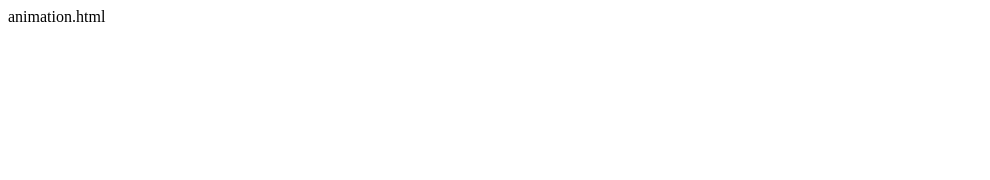
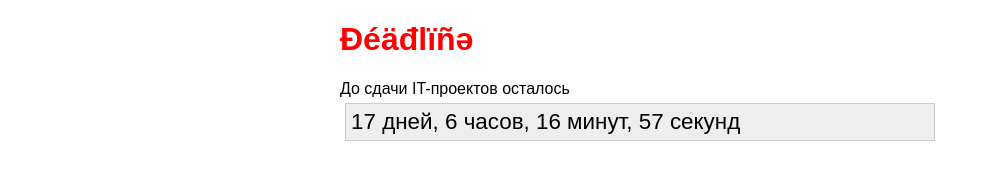
Before and after one commit to kodo-pp/kodo-pp.github.io, a plain HTML site: page index.html in a window 1280 px wide. Shown: the whole page, without its empty margins (0-990 px from the left). Drawn offline with Linux system fonts and the light colour scheme.

Commit message:
Add deadline counter

```diff
--- a/index.html
+++ b/index.html
@@ -1 +1,70 @@
-animation.html
+<!DOCTYPE html>
+<html lang="en" dir="ltr">
+    <head>
+        <meta charset="utf-8">
+        <title>Đéäđlïñə</title>
+        <style>
+            * {
+                font-family: sans-serif;
+            }
+            body {
+                margin: auto;
+                max-width: 600px;
+            }
+            .red {
+                color: red;
+            }
+            .output {
+                margin: 5px;
+                padding: 5px;
+                flex-direction: column;
+                background-color: #eee;
+                border: 1px solid #ccc;
+                font-size: 1.4em;
+            }
+        </style>
+    </head>
+    <body>
+        <h1 class="red">Đéäđlïñə</h1>
+        <div class="label">До сдачи IT-проектов осталось</div>
+        <div class="output" id="output">...</div>
+    </body>
+    <script type="text/javascript">
+        function getWordForm(value, list) {
+            if (parseInt((value % 100) / 10) == 1) {
+                return list[2];
+            } else if (value % 10 == 1) {
+                return list[0];
+            } else if (value % 10 < 5 && value % 10 != 0) {
+                return list[1];
+            } else {
+                return list[2];
+            }
+        }
+
+        const targetDate = new Date('November 2, 2018 23:59:59');
+        const outputElement = document.getElementById('output');
+        setInterval(function() {
+            const currentDate = new Date();
+            let diff = parseInt((targetDate - currentDate) / 1000);
+            if (diff < 0) {
+                outputElement.innerHTML = 'ничего';
+            } else {
+                const seconds = diff % 60;
+                diff = parseInt(diff / 60);
+                const minutes = diff % 60;
+                diff = parseInt(diff / 60);
+                const hours = diff % 24;
+                diff = parseInt(diff / 24);
+                const days = diff;
+
+                const daysWordForm = getWordForm(days, ['день', 'дня', 'дней', 'дно']);
+                const hoursWordForm = getWordForm(hours, ['час', 'часа', 'часов', 'чашка']);
+                const minutesWordForm = getWordForm(minutes, ['минута', 'минуты', 'минут', 'минимизация функции']);
+                const secondsWordForm = getWordForm(seconds, ['секунда', 'секунды', 'секунд', 'секущая']);
+
+                outputElement.innerHTML = `${days} ${daysWordForm}, ${hours} ${hoursWordForm}, ${minutes} ${minutesWordForm}, ${seconds} ${secondsWordForm}`;
+            }
+        }, 200);
+    </script>
+</html>
```
